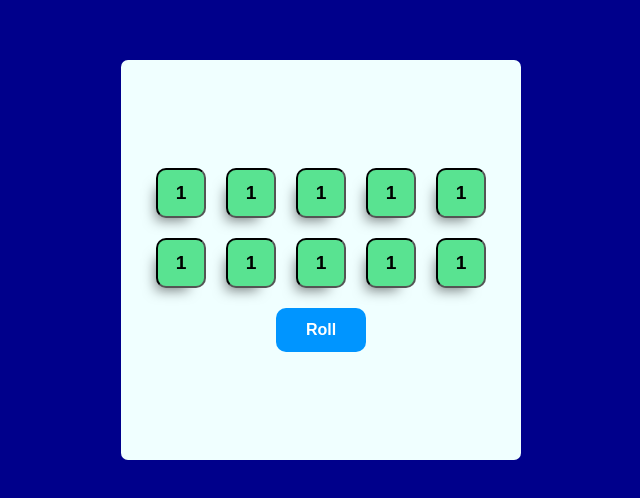
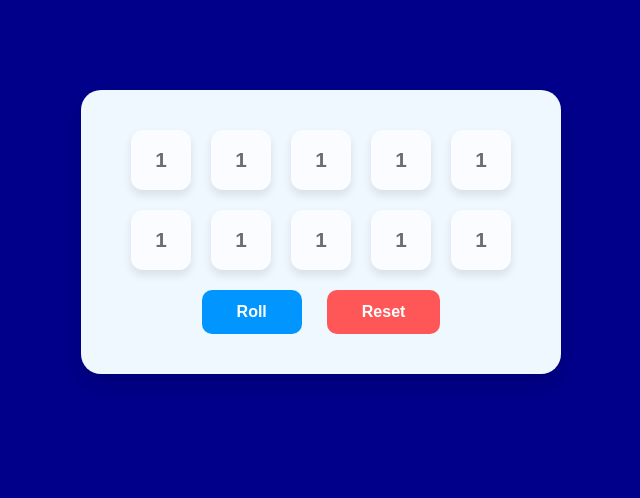
Before and after one commit to hddgpp/Tenzies-Game, a React (Vite) app in the folder Tenzies/: page / in a window 1280 px wide. Shown: the part 140-638 px from the top of the page, without its empty margins (319-959 px from the left). Built offline with nearby package versions, Linux system fonts and the light colour scheme.

Commit message:
finshing the game

```diff
--- a/Tenzies/src/components/Main/Main.css
+++ b/Tenzies/src/components/Main/Main.css
@@ -1,11 +1,21 @@
 main {
-  background-color: azure;
-  height: 100%;
-  border-radius: 7px;
+  display: flex;
+  justify-content: center;
+  align-items: center;
+  padding: 30px;
+  font-family: 'Poppins', sans-serif;
+}
+
+.game-box {
+  background-color: aliceblue;
+  padding: 40px 50px;
+  border-radius: 20px;
+  box-shadow: 0 10px 25px rgba(0, 0, 0, 0.15);
   display: flex;
   flex-direction: column;
-  justify-content: center;
   align-items: center;
+  gap: 20px;
+  transition: 0.3s ease;
 }
 
 .num-c {
@@ -15,30 +25,76 @@ main {
 }
 
 .btn {
-  height: 50px;
-  width: 50px;
+  height: 60px;
+  width: 60px;
   cursor: pointer;
-  transition: 0.2s;
-  box-shadow: -9px 11px 13px -9px rgba(0,0,0,0.52);
-  border-radius: 10px;
-  border-style: inset;
+  transition: all 0.25s ease;
+  box-shadow: 0 5px 10px rgba(0, 0, 0, 0.15);
+  border-radius: 12px;
+  border: none;
   background-color: white;
-  font-size: 1.2rem;
-  font-weight: bold;
+  font-size: 1.3rem;
+  font-weight: 700;
+  color: #333;
 }
 
-.btn:hover {
-  background-color: #f0f0f0;
-  transform: translateY(-2px);
+.btn:hover:not(:disabled) {
+  transform: translateY(-3px);
+  box-shadow: 0 6px 15px rgba(0, 0, 0, 0.2);
 }
 
-.roll-btn{
-  background-color: #0095ff;
-  padding: 13px 30px;
-  margin-top: 20px;
+.btn:disabled {
+  cursor: not-allowed;
+  opacity: 0.6;
+}
+
+.roll-btn, .reset-btn {
+  padding: 13px 35px;
   border: none;
   border-radius: 10px;
   color: #fff;
   font-weight: bold;
   font-size: 1rem;
+  cursor: pointer;
+  transition: all 0.2s ease;
 }
+
+.roll-btn {
+  background-color: #0095ff;
+}
+
+.roll-btn:hover {
+  background-color: #007ad6;
+  transform: translateY(-2px);
+}
+
+.reset-btn {
+  background-color: #ff5757;
+  margin-left: 10px;
+}
+
+.reset-btn:hover {
+  background-color: #d94343;
+  transform: translateY(-2px);
+}
+
+.btns {
+  display: flex;
+  justify-content: center;
+  gap: 15px;
+}
+
+.win-title {
+  color: #2ecc71;
+  font-size: 1.8rem;
+  font-weight: 800;
+  margin: 0;
+  text-align: center;
+  letter-spacing: 1px;
+  animation: pop 0.4s ease, glow 1.5s infinite alternate;
+}
+
+@keyframes pop {
+  0% { transform: scale(0.8); opacity: 0; }
+  100% { transform: scale(1); opacity: 1; }
+}
--- a/Tenzies/src/components/Main/Main.jsx
+++ b/Tenzies/src/components/Main/Main.jsx
@@ -2,34 +2,90 @@ import React from 'react'
 import './Main.css'
 
 export default function Main() {
-  const [nums, setNums] = React.useState(
-    Array(10).fill().map(() => ({ value: 1, isHeld: false }))
-  )
+  // Load saved dice state from localStorage or create a new one
+  const [nums, setNums] = React.useState(() => {
+    const saved = localStorage.getItem('diceGame')
+    return saved
+      ? JSON.parse(saved)
+      : Array(10).fill().map((_, i) => ({
+          id: i,
+          value: 1,
+          isHeld: false
+        }))
+  })
+
+  // Save to localStorage whenever nums change
+  React.useEffect(() => {
+    localStorage.setItem('diceGame', JSON.stringify(nums))
+  }, [nums])
+
+  const allOnes = nums.every(die => die.value === 1)
+  const allHeld = nums.every(die => die.isHeld)
+  const allSameValue = nums.every(die => die.value === nums[0].value)
+  const won = allHeld && allSameValue && !allOnes
 
   function rollAll() {
+    if (won) return
     setNums(prev =>
-      prev.map(() => ({ value: Math.ceil(Math.random() * 6), isHeld: false }))
+      prev.map(die =>
+        die.isHeld
+          ? die
+          : { ...die, value: Math.ceil(Math.random() * 6) }
+      )
     )
   }
 
-  const diceElements = nums.map((num, i) => {
+  function hold(id) {
+    if (allOnes || won) return
+    setNums(oldDice =>
+      oldDice.map(die =>
+        die.id === id ? { ...die, isHeld: !die.isHeld } : die
+      )
+    )
+  }
+
+  function resetAll() {
+    const freshDice = Array(10).fill().map((_, i) => ({
+      id: i,
+      value: 1,
+      isHeld: false
+    }))
+    setNums(freshDice)
+    localStorage.setItem('diceGame', JSON.stringify(freshDice))
+  }
+
+  const diceElements = nums.map(die => {
     const styles = {
-      backgroundColor: num.isHeld ? 'white' : '#59E391'
+      backgroundColor: die.isHeld ? '#59E391' : 'white',
+      cursor: allOnes || won ? 'not-allowed' : 'pointer',
+      opacity: allOnes || won ? 0.7 : 1
     }
 
     return (
-      <button key={i} className='btn' style={styles}>
-        {num.value}
+      <button
+        key={die.id}
+        className='btn'
+        style={styles}
+        onClick={() => hold(die.id)}
+        disabled={allOnes || won}
+      >
+        {die.value}
       </button>
     )
   })
 
   return (
     <main>
-      <div className='num-c'>
-        {diceElements}
+      <div className='game-box'>
+        {won && <h2 className='win-title'> You Won! </h2>}
+        <div className='num-c'>{diceElements}</div>
+        <div className='btns'>
+          <button className='roll-btn' onClick={rollAll}>
+            {won ? '🎯 New Game' : 'Roll'}
+          </button>
+          <button className='reset-btn' onClick={resetAll}>Reset</button>
+        </div>
       </div>
-      <button className='roll-btn' onClick={rollAll}>Roll</button>
     </main>
   )
 }
```
